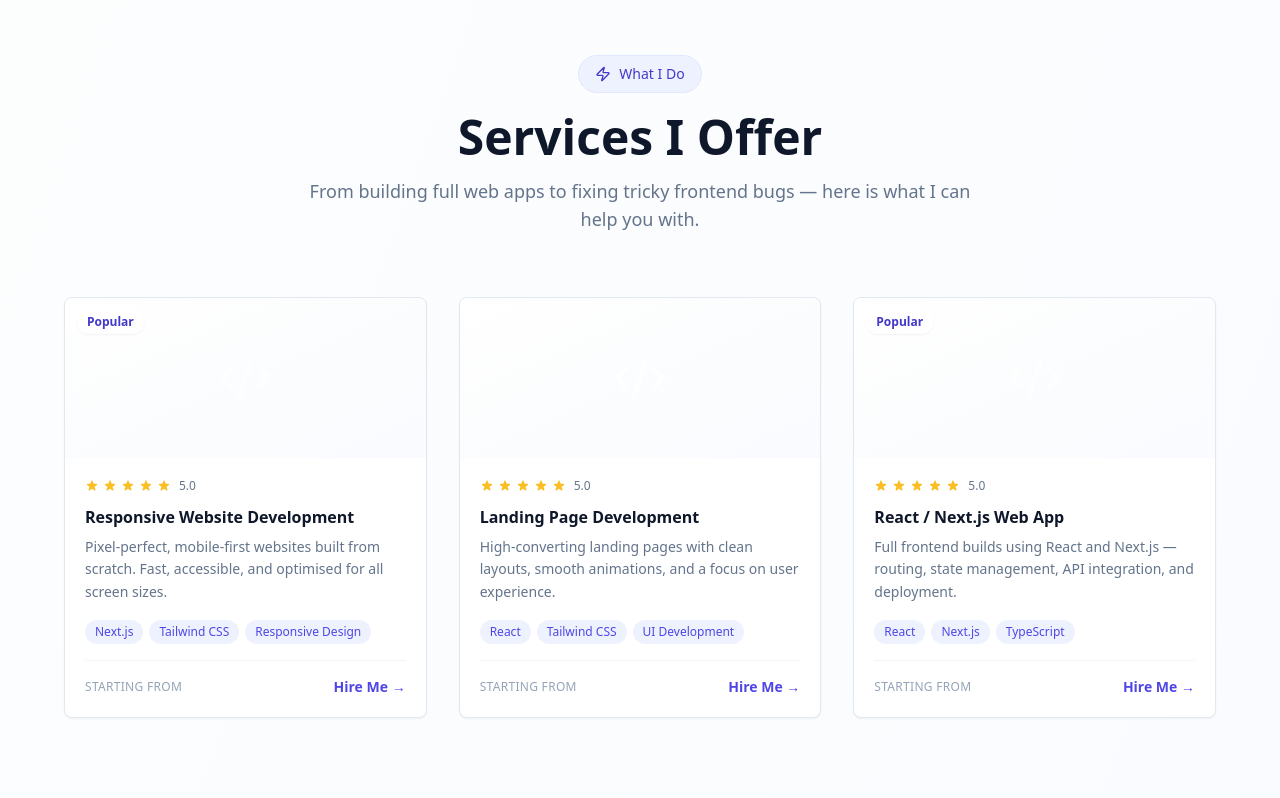
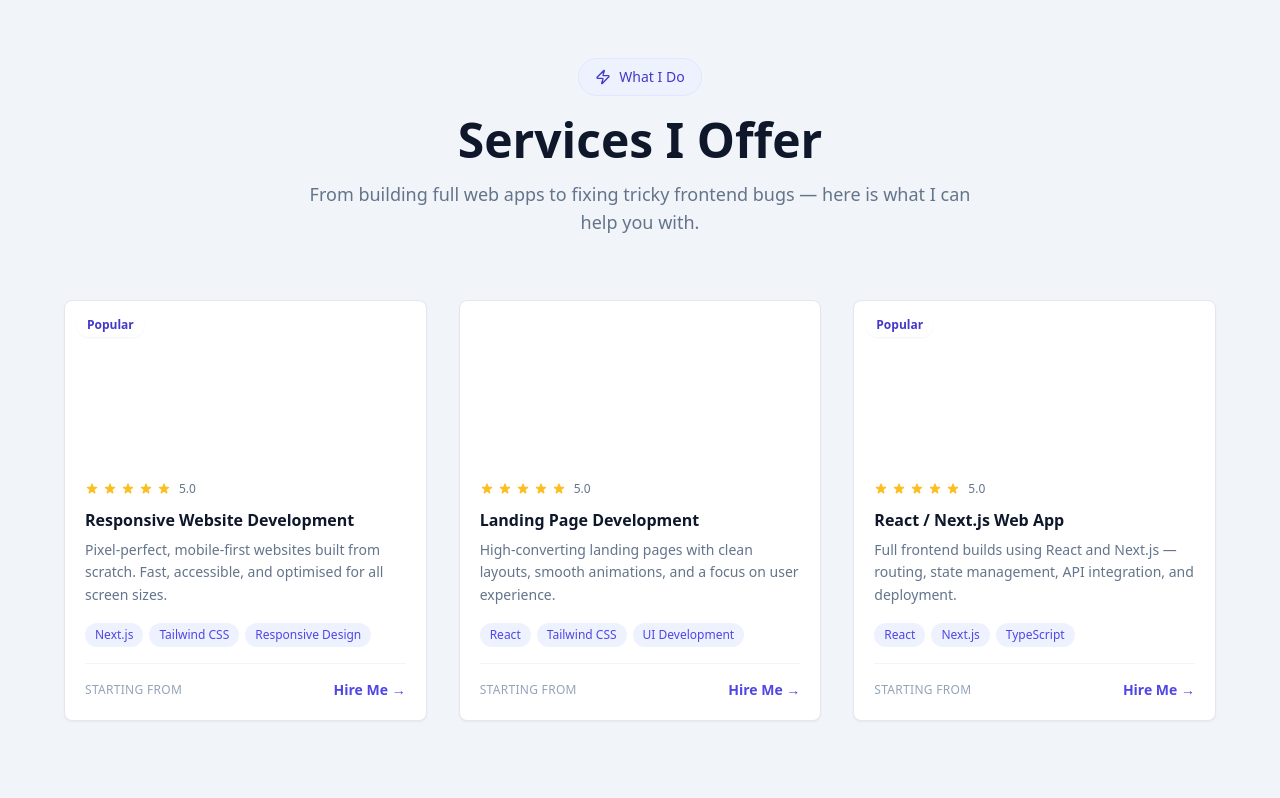
Before and after one commit to muhammadmuaz11/design-principles-portfolio, a Next.js app: page / in a window 1280 px wide. Shown: the part 2237-3035 px from the top of the page. Built offline with nearby package versions, Linux system fonts and the light colour scheme.

Commit message:
style: update background styles for Portfolio and Contact sections for improved consistency

```diff
--- a/app/page.tsx
+++ b/app/page.tsx
@@ -93,11 +93,11 @@ export default function Portfolio() {
   }
 
   return (
-    <div className='min-h-screen bg-gradient-to-br from-white via-slate-50/50 to-indigo-50/30 dark:from-slate-950 dark:via-slate-900 dark:to-slate-800 transition-colors duration-500'>
+    <div className='min-h-screen bg-slate-100 dark:bg-slate-950 transition-colors duration-500'>
       {/* ── HERO ── */}
       <section
         id='home'
-        className='relative min-h-screen pt-32 flex flex-col justify-center pb-20 px-4 sm:px-6 lg:px-8 overflow-hidden'
+        className='relative min-h-screen pt-32 flex flex-col justify-center pb-20 px-4 sm:px-6 lg:px-8 overflow-hidden bg-gradient-to-br from-slate-100 via-slate-100 to-indigo-100/60 dark:from-slate-950 dark:via-slate-900 dark:to-slate-800'
       >
         {/* Decorative blobs — visual balance via background depth */}
         <div
@@ -175,7 +175,7 @@ export default function Portfolio() {
       {/* ── ABOUT ── */}
       <section
         id='about'
-        className='py-24 px-4 sm:px-6 lg:px-8 bg-white/60 dark:bg-slate-900/30'
+        className='py-24 px-4 sm:px-6 lg:px-8 bg-slate-100 dark:bg-slate-900 border-t border-slate-200 dark:border-slate-700'
       >
         <div className='max-w-6xl mx-auto'>
           <div className='grid lg:grid-cols-2 gap-16 items-center'>
@@ -233,7 +233,7 @@ export default function Portfolio() {
       {/* ── PROJECTS ── */}
       <section
         id='projects'
-        className='py-24 px-4 sm:px-6 lg:px-8 bg-gradient-to-b from-slate-50/80 to-white dark:from-slate-900/60 dark:to-slate-950'
+        className='py-24 px-4 sm:px-6 lg:px-8 bg-slate-200 dark:bg-slate-800 border-t border-slate-300 dark:border-slate-700'
       >
         <div className='max-w-6xl mx-auto'>
           <div className='text-center mb-16'>
@@ -292,7 +292,10 @@ export default function Portfolio() {
       </section>
 
       {/* ── SERVICES ── */}
-      <section id='services' className='py-24 px-4 sm:px-6 lg:px-8'>
+      <section
+        id='services'
+        className='py-24 px-4 sm:px-6 lg:px-8 bg-slate-100 dark:bg-slate-900 border-t border-slate-200 dark:border-slate-700'
+      >
         <div className='max-w-6xl mx-auto'>
           <div className='text-center mb-16'>
             <div className='inline-flex items-center space-x-2 bg-indigo-50 dark:bg-indigo-950/50 text-indigo-700 dark:text-indigo-300 border border-indigo-100 dark:border-indigo-900 px-4 py-2 rounded-full text-sm font-medium mb-5'>
--- a/components/contact.tsx
+++ b/components/contact.tsx
@@ -5,7 +5,7 @@ export default function Contact() {
   return (
     <section
       id='contact'
-      className='py-24 px-4 sm:px-6 lg:px-8 bg-gradient-to-b from-indigo-50/40 to-white dark:from-indigo-950/20 dark:to-slate-950'
+      className='py-24 px-4 sm:px-6 lg:px-8 bg-slate-200 dark:bg-slate-800 border-t border-slate-300 dark:border-slate-700'
     >
       <div className='max-w-4xl mx-auto'>
         <div className='text-center mb-10'>
```
